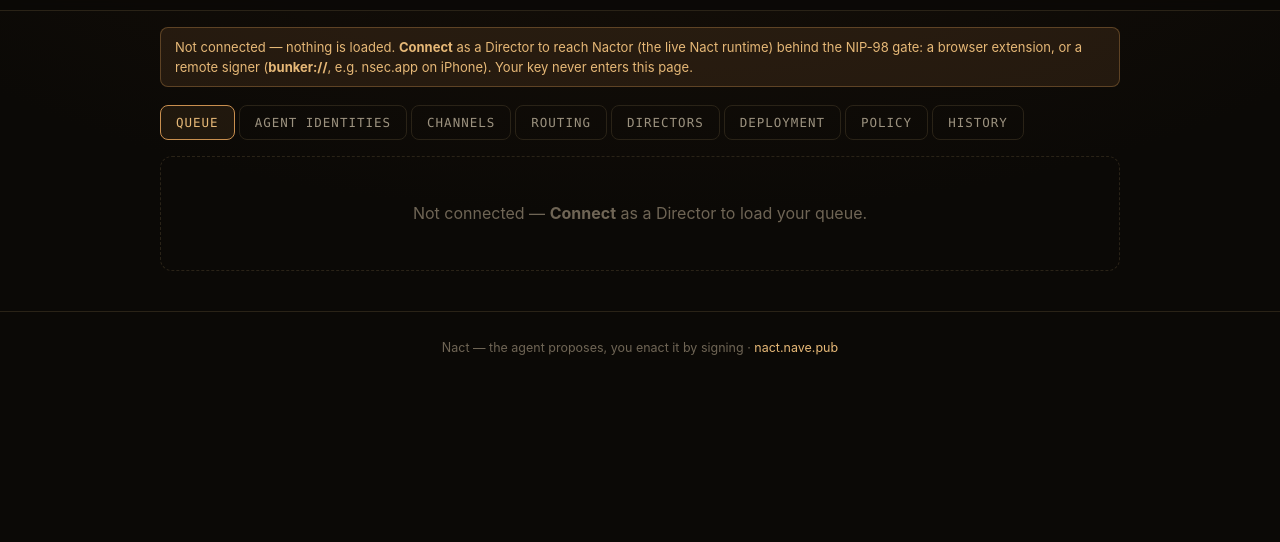
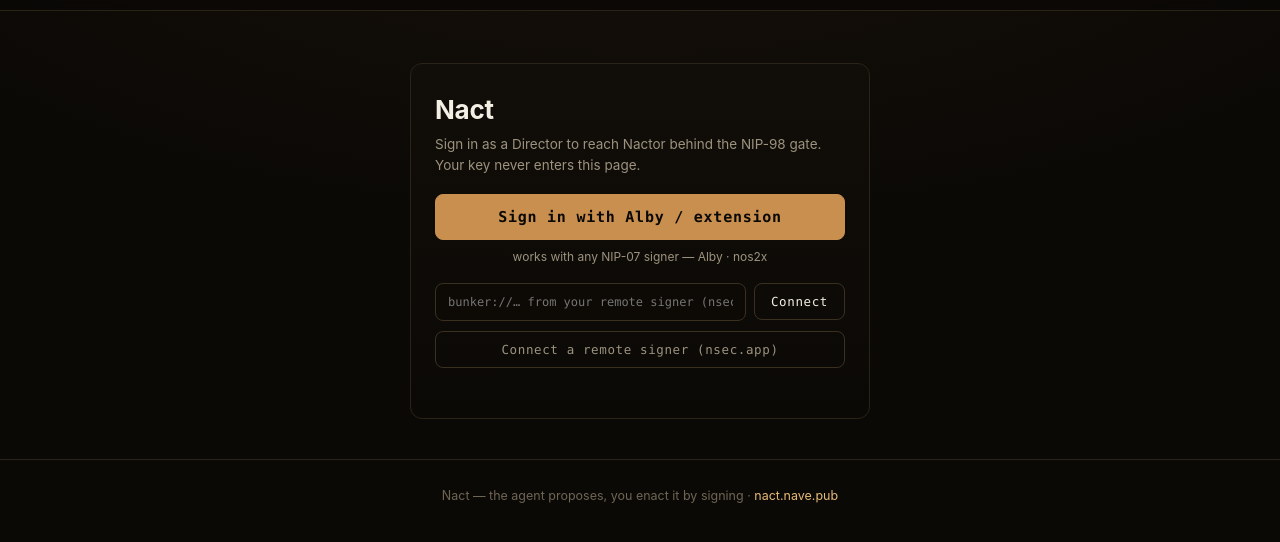
Before and after one commit to JAFairweather/nact, a website: page app.html in a window 1280 px wide. Shown: the part 56-598 px from the top of the page. Drawn offline with Linux system fonts and the light colour scheme.

Commit message:
app: inline Nact sign-in card — straight to Alby (timing-safe)
Redo of the login after the shared-component version stuck on "still
loading": that rendered via the deferred module, but the first draw() runs
before the module loads and boot() never re-drew. This card is plain INLINE
HTML rendered by that first draw() — no module dependency to render, so it
can't get stuck. Buttons defer to window.__nact and guard on `ready`, like
the old Connect button.

Card titled "Nact" (not Control Plane); primary is Sign in with Alby /
extension, with a bunker row + remote-signer option. Not-connected now goes
straight to this login instead of the banner + empty tabs.

(The shared nave-login component stays in nave.pub for a later, properly
timing-tested adoption; this restores a working login now.)

Co-Authored-By: Claude <noreply@anthropic.com>

```diff
--- a/app.html
+++ b/app.html
@@ -407,6 +407,38 @@ function avatarHTML(p, ch){
     : `<span class="avatar">${esc(String(ch||'?')[0].toUpperCase())}</span>`;
 }
 
+// Signed-OUT surface: an inline Nact sign-in card. Rendered by the FIRST draw()
+// (parse-time) with plain HTML — NO dependency on the deferred module, so it can
+// never get stuck "still loading". The buttons defer to window.__nact and guard
+// on `ready`, exactly like the old Connect button did.
+function showLogin(){
+  const view=document.getElementById('view');
+  const tabs=document.getElementById('tabs'), banner=document.getElementById('banner');
+  if(tabs) tabs.style.display='none';
+  if(banner) banner.style.display='none';
+  view.innerHTML=`
+    <div style="max-width:460px;margin:44px auto 0">
+      <div class="card" style="padding:26px 24px 22px">
+        <h2 style="margin:0 0 4px;font-size:26px;letter-spacing:-.01em">Nact</h2>
+        <div class="muted" style="margin:0 0 18px">Sign in as a Director to reach Nactor behind the NIP-98 gate. Your key never enters this page.</div>
+        <button class="btn primary" id="lg-alby" style="width:100%;padding:13px 16px;font-size:15px;font-weight:700">Sign in with Alby / extension</button>
+        <div class="muted" style="text-align:center;font-size:12px;margin:8px 0 0">works with any NIP-07 signer — Alby · nos2x</div>
+        <div class="row" style="gap:8px;margin-top:16px">
+          <input id="lg-bunker" placeholder="bunker://… from your remote signer (nsec.app)" style="flex:1;min-width:0;background:#0d0a06;border:1px solid var(--line2);border-radius:8px;padding:11px 12px;color:var(--text);font-family:var(--mono);font-size:12px">
+          <button class="btn" id="lg-bunker-go">Connect</button>
+        </div>
+        <button class="btn ghost" id="lg-nc" style="width:100%;margin-top:10px">Connect a remote signer (nsec.app)</button>
+        <div id="lg-status" class="muted" style="white-space:pre-wrap;margin-top:12px;min-height:16px;font-size:13px"></div>
+      </div>
+    </div>`;
+  const st=(m,k)=>{const s=document.getElementById('lg-status'); if(s){ s.textContent=m||''; s.style.color=(k==='error')?'var(--crit)':'var(--dim)'; }};
+  const ready=()=>{ if(!window.__nact||!window.__nact.ready){ st('Sign-in still loading — one moment, then try again.'); return false; } return true; };
+  document.getElementById('lg-alby').onclick=async()=>{ if(!ready())return; try{ if(!window.nostr) throw new Error('No browser extension (window.nostr). Install Alby or nos2x and reload.'); st('Waiting for your extension…'); SIGNER=await window.__nact.extension(); await goneLive(); }catch(e){ SIGNER=null; st(e.message,'error'); } };
+  document.getElementById('lg-nc').onclick=async()=>{ if(!ready())return; try{ st('Generating a pairing link…'); SIGNER=await window.__nact.nostrConnect((uri)=>st('In nsec.app: Connect app → paste:\n\n'+uri),(m)=>st(m)); await goneLive(); }catch(e){ SIGNER=null; st(e.message,'error'); } };
+  const bgo=async()=>{ if(!ready())return; const uri=(document.getElementById('lg-bunker').value||'').trim(); if(!uri.startsWith('bunker://')){ st('Paste a bunker:// string from your signer.','error'); return; } try{ st('Connecting to your signer…'); SIGNER=await window.__nact.bunker(uri,(u)=>st('Approve in your signer: '+u)); await goneLive(); }catch(e){ SIGNER=null; st(e.message,'error'); } };
+  document.getElementById('lg-bunker-go').onclick=bgo;
+  document.getElementById('lg-bunker').onkeydown=(e)=>{ if(e.key==='Enter')bgo(); };
+}
 function renderTabs(){
   const t=document.getElementById('tabs'); t.innerHTML='';
   const defs=[['queue','Queue',S.queue.length],['identities','Agent Identities'],['channels','Channels'],['routing','Routing'],['directors','Directors'],['deployment','Deployment'],['policy','Policy'],['history','History']];
@@ -437,6 +469,9 @@ function proposalCard(p){
   </div>`;
 }
 function draw(){
+  if(!LIVE){ showLogin(); return; }
+  const tabs=document.getElementById('tabs'), banner=document.getElementById('banner');
+  if(tabs) tabs.style.display=''; if(banner) banner.style.display='';
   renderTabs();
   const v=document.getElementById('view'); let h='';
   if(tab==='queue'){
```
